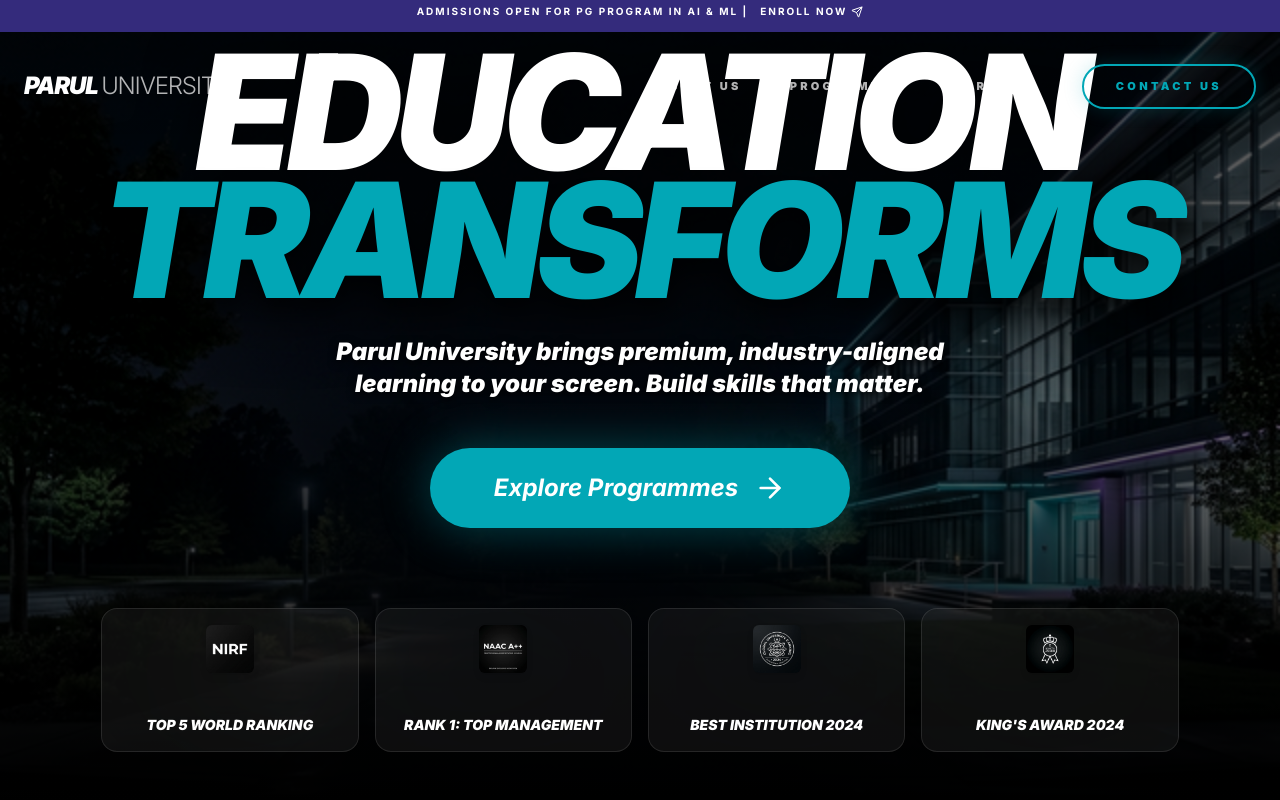
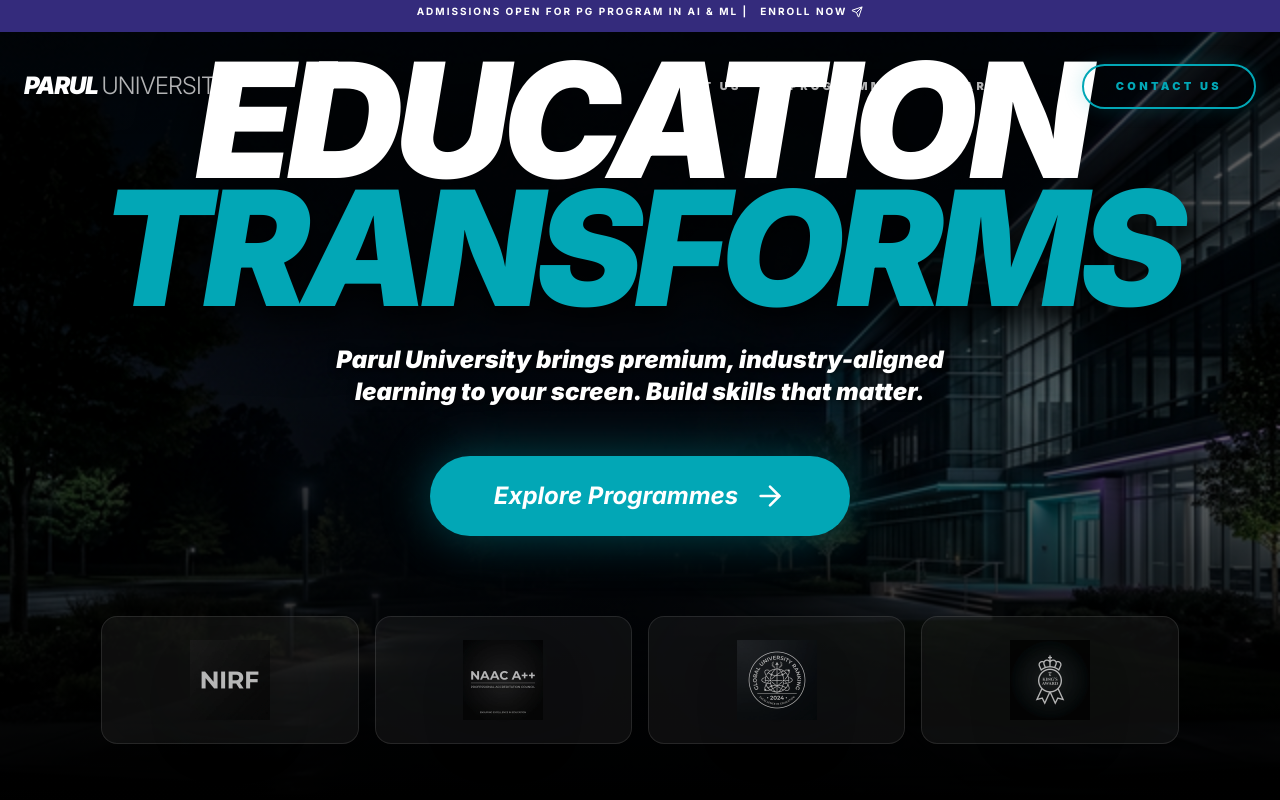
Before and after one commit to aipm-akshitgoel/AI-Blog-Generator, a Next.js app: page /test-template in a window 1280 px wide. Shown: the top 800 px of the page. Built offline with nearby package versions, Linux system fonts and the light colour scheme; a web font is replaced by a local one.

Commit message:
style: remove text from ranking cards and emphasize logos for a sassier look

```diff
--- a/src/components/parul/Hero.tsx
+++ b/src/components/parul/Hero.tsx
@@ -49,9 +49,8 @@ const Hero: React.FC = () => {
                         { title: "Best Institution 2024", icon: "/assets/logos/qs.webp" },
                         { title: "King's Award 2024", icon: "/assets/logos/award.webp" }
                     ].map((item, idx) => (
-                        <div key={idx} className="bg-white/5 backdrop-blur-3xl border border-white/10 p-3 md:p-4 rounded-xl md:rounded-2xl flex flex-col items-center justify-between text-center h-24 md:h-36 hover:bg-white/10 transition-all">
-                            <img src={item.icon} alt={item.title} className="h-6 w-auto md:h-12 object-contain mx-auto rounded-md drop-shadow-md" />
-                            <div className="text-[10px] md:text-sm font-black italic uppercase leading-tight mt-2">{item.title}</div>
+                        <div key={idx} className="bg-white/5 backdrop-blur-3xl border border-white/10 p-4 md:p-6 rounded-xl md:rounded-2xl flex items-center justify-center h-20 md:h-32 hover:bg-white/10 transition-all duration-300 hover:scale-[1.03] cursor-pointer group">
+                            <img src={item.icon} alt={item.title} className="h-10 md:h-16 lg:h-20 w-auto object-contain drop-shadow-2xl opacity-70 group-hover:opacity-100 transition-opacity" />
                         </div>
                     ))}
                 </div>
```
